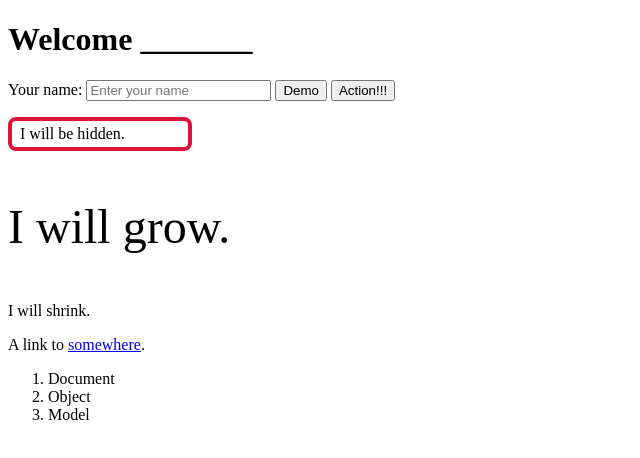
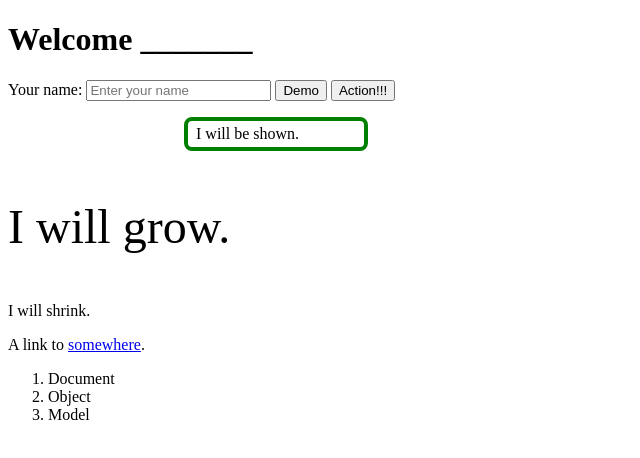
Before and after one commit to dwolverton/dom-demos, a plain HTML site: page index.html in a window 1280 px wide. Both pictures are taken after a click on the button "Action!!!". Shown: the whole page, without its empty margins (0-640 px from the left). Drawn offline with Linux system fonts and the light colour scheme.

Commit message:
step 5 and 6

```diff
--- a/index.html
+++ b/index.html
@@ -5,7 +5,7 @@
     <meta http-equiv="X-UA-Compatible" content="IE=edge" />
     <meta name="viewport" content="width=device-width, initial-scale=1.0" />
     <title>DOM Demo/Exercise</title>
-    <link rel="stylesheet" href="style.css">
+    <link rel="stylesheet" href="style.css" />
   </head>
   <body>
     <h1>Welcome _______</h1>
--- a/script.js
+++ b/script.js
@@ -32,5 +32,11 @@
     let link = document.querySelector(".link");
     link.setAttribute("href", "https://www.example.com");
     link.innerText = "somewhere";
+
+    let hideMe = document.getElementById("hide-me");
+    hideMe.style.display = "none";
+
+    let showMe = document.getElementById("show-me");
+    showMe.style.display = "block";
   }
 }
```
